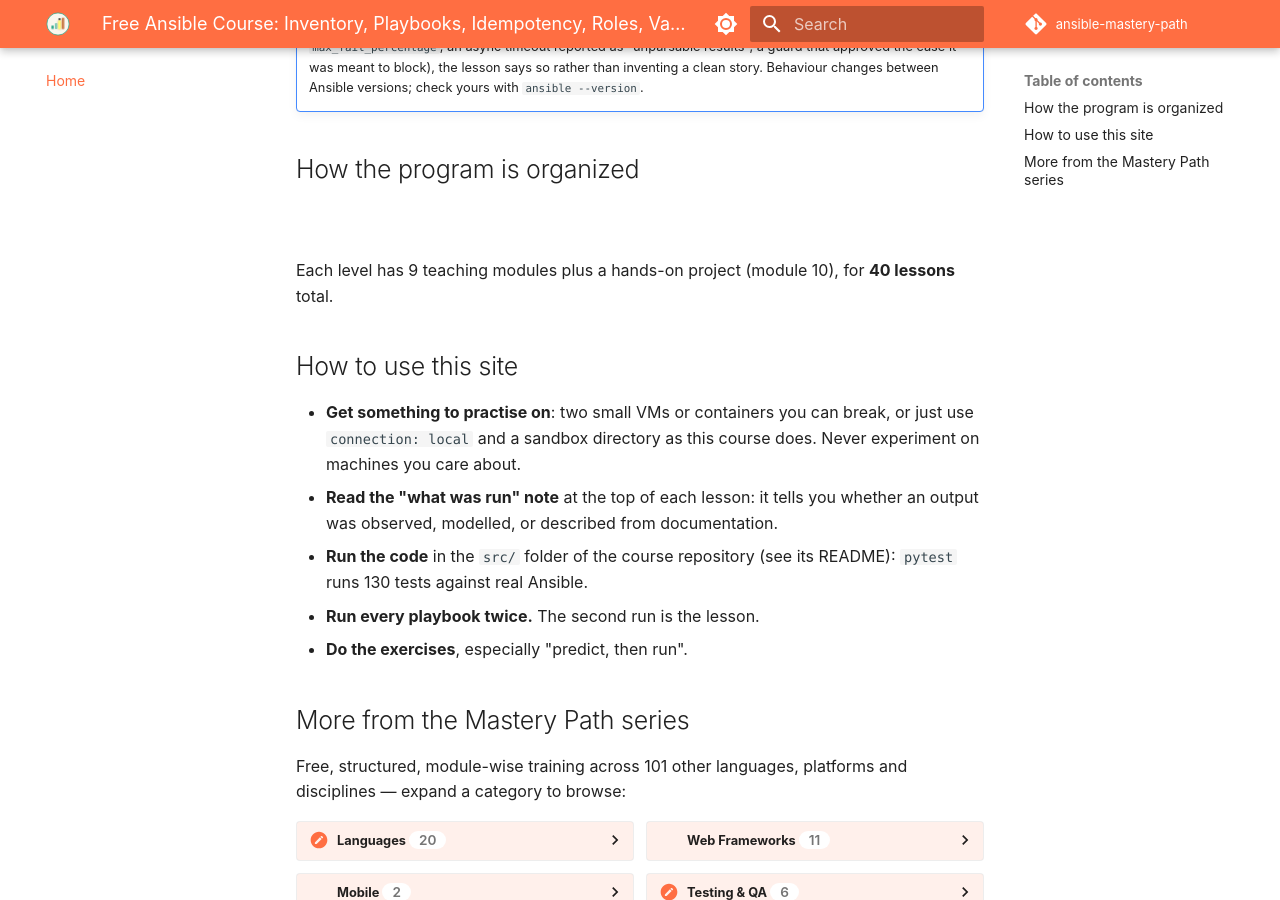
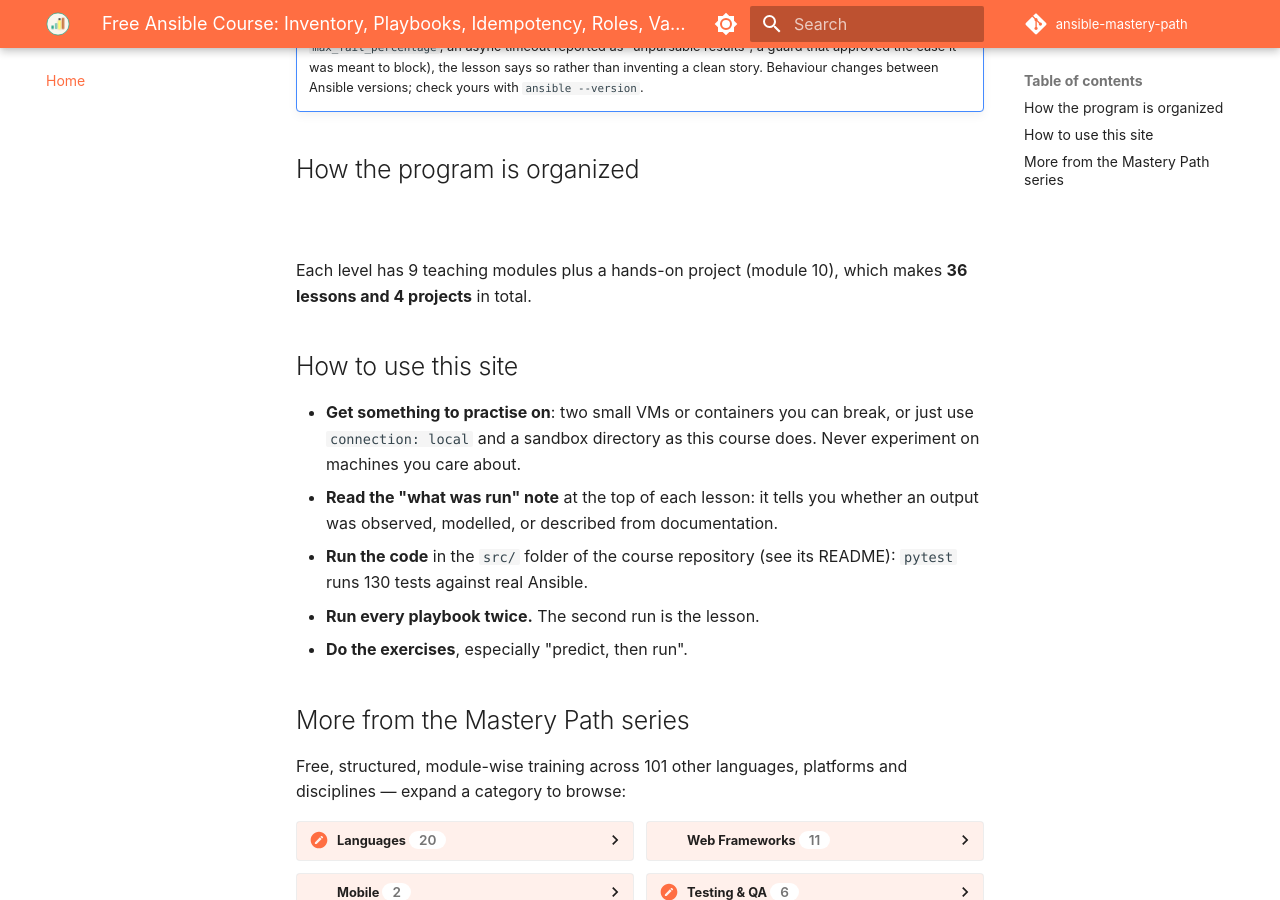
Before and after one commit to SIGILIPELLI/ansible-mastery-path, an MkDocs documentation site: the page built from docs/index.md, in a window 1280 px wide and 900 px high, scrolled down 1330 px. Built offline with MkDocs 1.6.1 and Material for MkDocs 9.7.7, drawn with Linux system fonts in a browser that asks for light colours; comment, search, counter and statistics services are not loaded.

Commit message:
Lesson and project counts use one definition; remove stale 'being written' notices
Co-Authored-By: Claude Sonnet 5.5 <noreply@anthropic.com>

```diff
--- a/docs/index.md
+++ b/docs/index.md
@@ -1,6 +1,6 @@
 ---
 title: "Free Ansible Course: Inventory, Playbooks, Idempotency, Roles, Vault, Custom Modules, Rolling Updates and Operating Automation"
-description: "Free Ansible course: 40 lessons on inventory, playbooks, idempotency, roles, Vault, custom modules, rolling updates, drift audits and fleet operations."
+description: "Free Ansible course: 36 lessons and 4 projects on inventory, playbooks, idempotency, roles, Vault, custom modules, rolling updates, drift audits and fleet operations."
 ---
 
 # Ansible Mastery Path
@@ -31,7 +31,7 @@ Every lesson has a **How It Actually Works** section: why a second run is the be
 | **3 · Extending Ansible** | Modules, plugins, dynamic inventory, async, performance, rolling updates, drift | 10 | Extend Ansible and roll out changes safely |
 | **4 · Operating Ansible** | Controllers, CI, secrets, pull mode, Terraform, audits, incidents, governance | 10 | Run automation as a team service |
 
-Each level has 9 teaching modules plus a hands-on project (module 10), for **40 lessons** total.
+Each level has 9 teaching modules plus a hands-on project (module 10), which makes **36 lessons and 4 projects** in total.
 
 ## How to use this site
 
--- a/docs/javascripts/progress-tracker.js
+++ b/docs/javascripts/progress-tracker.js
@@ -43,7 +43,7 @@
     } catch (e) { return null; }
   }
   function isProjectSlug(slug) {
-    return /project|capstone/i.test(slug || "");
+    return /(^|\/)\d+-(project|capstone)\b/i.test(slug || "");
   }
   function pointsFor(slug) {
     return isProjectSlug(slug) ? POINTS_PROJECT : POINTS_LESSON;
```
